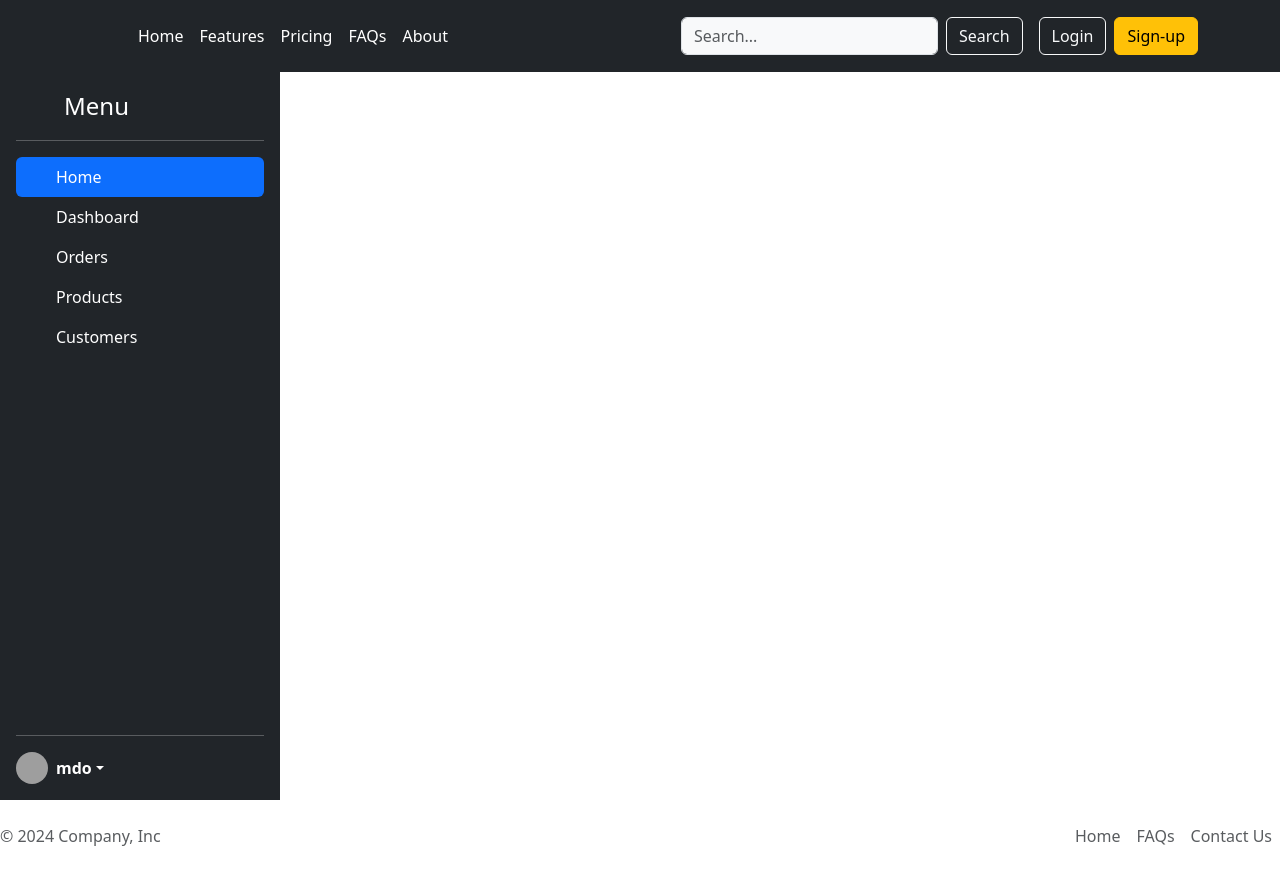
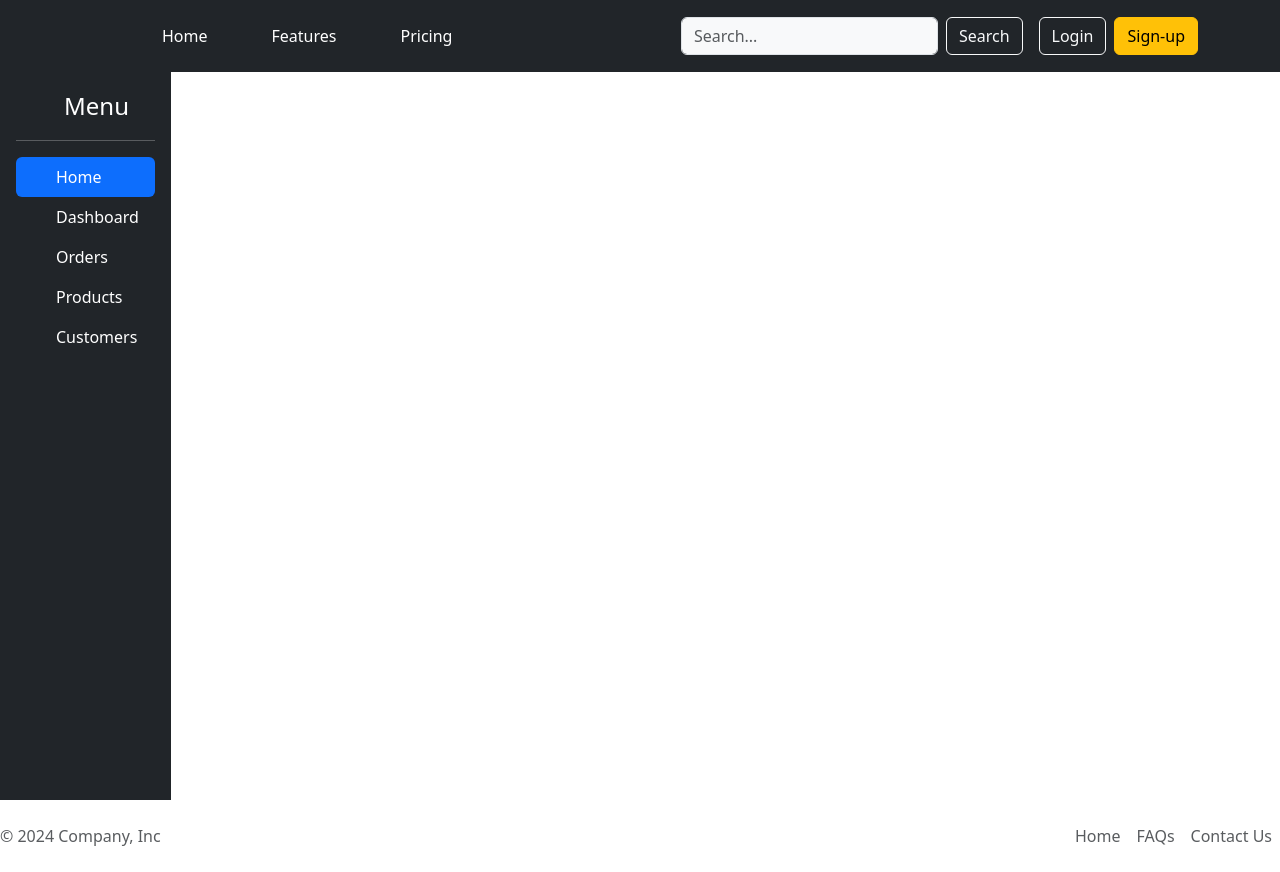
Before and after one commit to SatyakiB7076/React-projects, a React (Vite) app in the folder Social_Media_app/social-media-app/: page / in a window 1280 px wide. Built offline with nearby package versions, Linux system fonts and the light colour scheme; grey boxes are pictures that could not be loaded.

Commit message:
done few modifications

```diff
--- a/Social_Media_app/social-media-app/src/App.css
+++ b/Social_Media_app/social-media-app/src/App.css
@@ -1,3 +1,4 @@
 .sidebar{
   height: 91vh;
+
 }
--- a/Social_Media_app/social-media-app/src/Components/Header.jsx
+++ b/Social_Media_app/social-media-app/src/Components/Header.jsx
@@ -10,11 +10,10 @@ function Header() {
         </a>
 
         <ul className="nav col-12 col-lg-auto me-lg-auto mb-2 justify-content-center mb-md-0">
-          <li><a href="#" className="nav-link px-2 text-white">Home</a></li>
-          <li><a href="#" className="nav-link px-2 text-white">Features</a></li>
-          <li><a href="#" className="nav-link px-2 text-white">Pricing</a></li>
-          <li><a href="#" className="nav-link px-2 text-white">FAQs</a></li>
-          <li><a href="#" className="nav-link px-2 text-white">About</a></li>
+          <li><a href="#" className="nav-link px-2 text-white mx-4">Home</a></li>
+          <li><a href="#" className="nav-link px-2 text-white mx-4">Features</a></li>
+          <li><a href="#" className="nav-link px-2 text-white mx-4">Pricing</a></li>
+
         </ul>
 
         <form className="col-12 col-lg-auto mb-3 mb-lg-0 me-lg-3 d-flex align-items-center" role="search">
--- a/Social_Media_app/social-media-app/src/Components/Sidebar.jsx
+++ b/Social_Media_app/social-media-app/src/Components/Sidebar.jsx
@@ -2,7 +2,7 @@ import React from 'react'
 
 function Sidebar() {
   return (
-    <div className="d-flex flex-column flex-shrink-0 p-3 text-bg-dark sidebar" style={{width: "280px"}}>
+    <div className="d-flex flex-column flex-shrink-0 p-3 text-bg-dark sidebar" style={{width: "fit-content"}}>
     <a href="/" className="d-flex align-items-center mb-3 mb-md-0 me-md-auto text-white text-decoration-none">
       <svg className="bi pe-none me-2" width="40" height="32"><use xlinkHref="#bootstrap"></use></svg>
       <span className="fs-4">Menu</span>
@@ -40,20 +40,8 @@ function Sidebar() {
         </a>
       </li>
     </ul>
-    <hr/>
-    <div className="dropdown">
-      <a href="#" className="d-flex align-items-center text-white text-decoration-none dropdown-toggle" data-bs-toggle="dropdown" aria-expanded="false">
-        <img src="https://github.com/mdo.png" alt="" width="32" height="32" className="rounded-circle me-2"/>
-        <strong>mdo</strong>
-      </a>
-      <ul className="dropdown-menu dropdown-menu-dark text-small shadow">
-        <li><a className="dropdown-item" href="#">New project...</a></li>
-        <li><a className="dropdown-item" href="#">Settings</a></li>
-        <li><a className="dropdown-item" href="#">Profile</a></li>
-        <li><hr className="dropdown-divider"/></li>
-        <li><a className="dropdown-item" href="#">Sign out</a></li>
-      </ul>
-    </div>
+
+
   </div>
   )
 }
```
